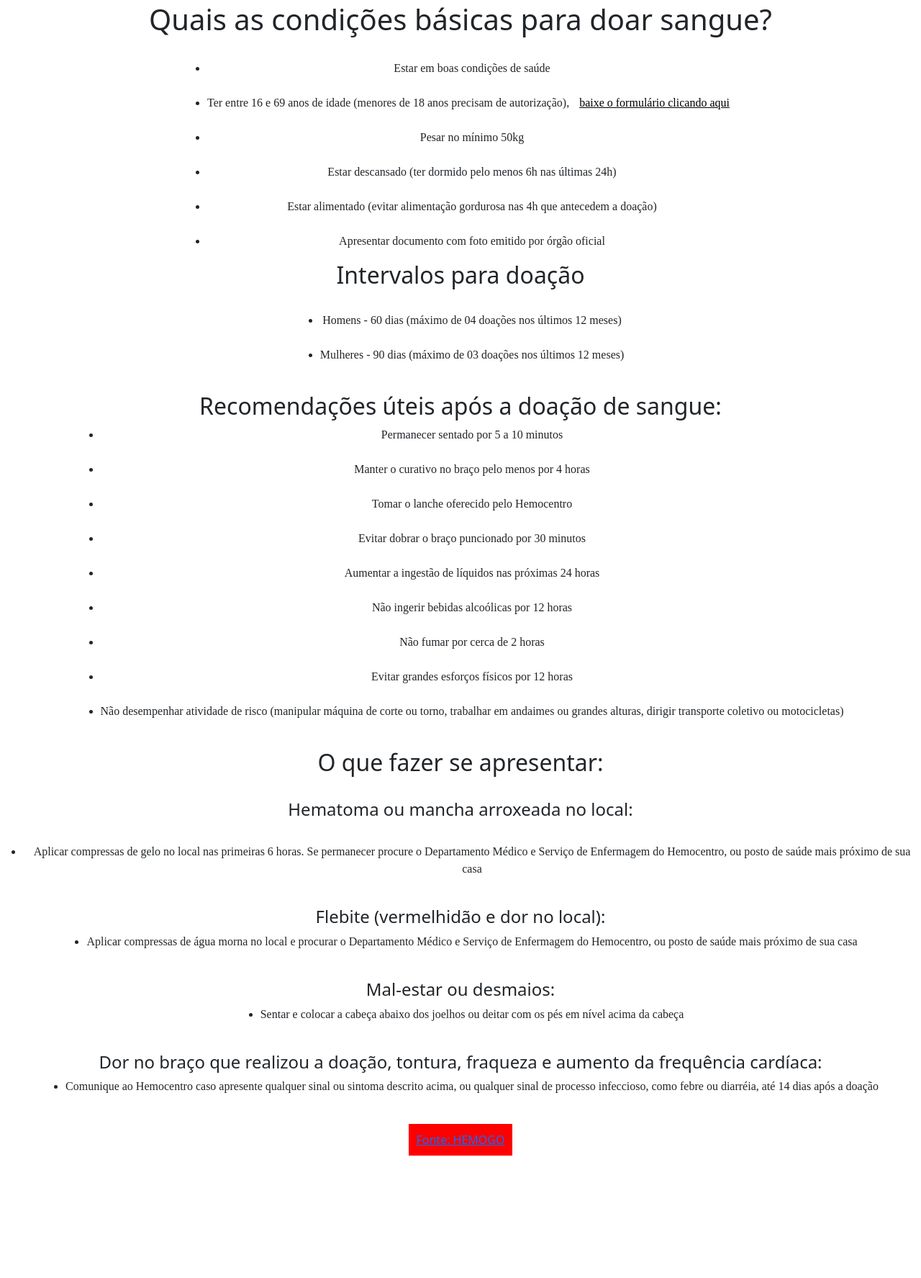
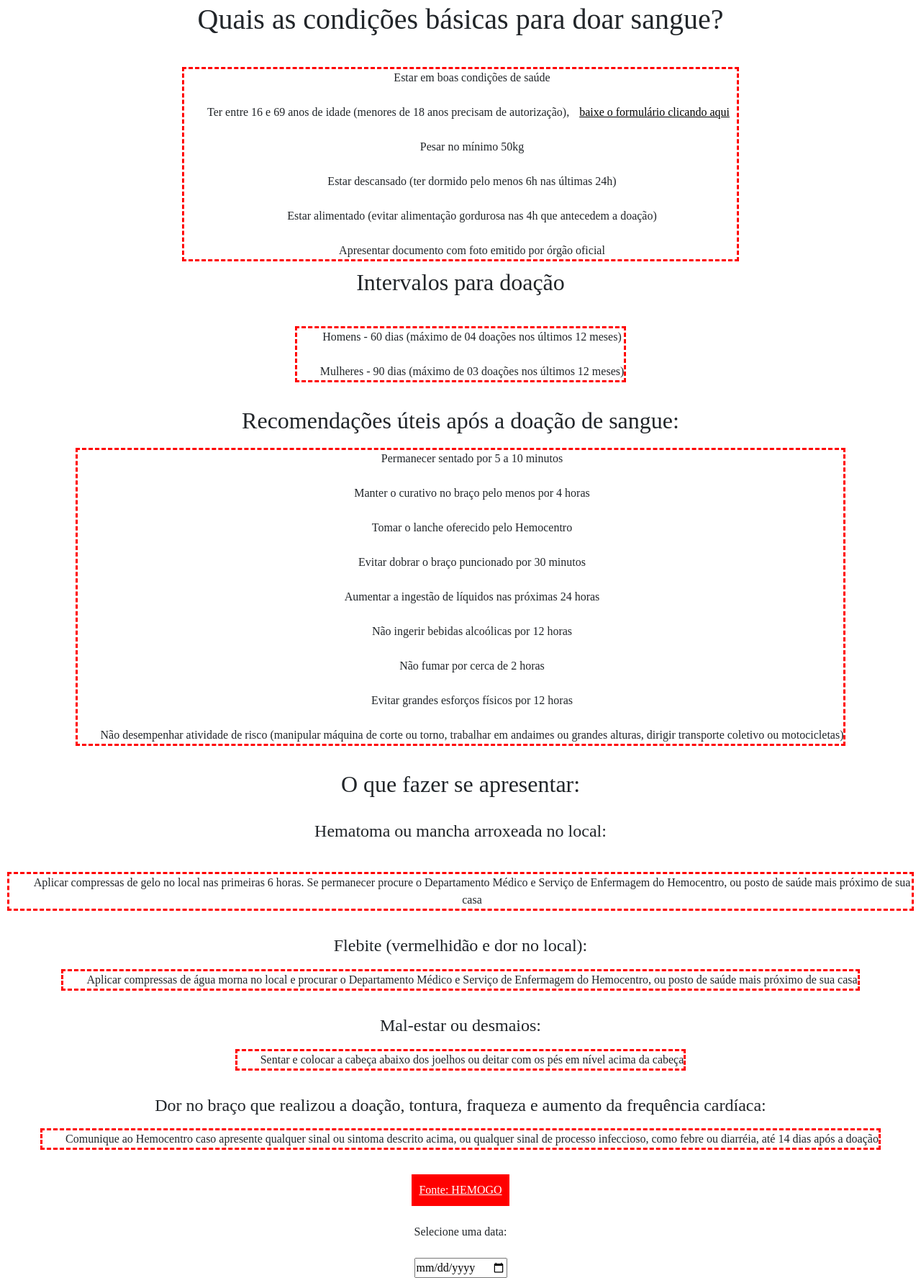
Before and after one commit to S9NT7S/Projeto-Doe-Vida, a Flask app: page /cbasico1 in a window 1280 px wide. Shown: the part 113-1888 px from the top of the page at 72% size. Before the commit the page ends 1718 px from the top, so only its background shows below. Run offline with Flask 3, Linux system fonts and the light colour scheme; parts of the project's set-up code (start-up, migrations or seed data) failed here and were passed over.

Commit message:
06/08/2026

```diff
--- a/Desktop/DoeVida/Prime/static/css/cbasico1.css
+++ b/Desktop/DoeVida/Prime/static/css/cbasico1.css
@@ -15,9 +15,24 @@
 li {
     font-size: 16px;
     font-family:'Times New Roman', Times, serif;
+    list-style-type: none;
 }
 
 .formulario {
     color: black;
     background-color: transparent;
 }
+
+ul.ulText {
+    border: dashed red;
+    margin: 10px;
+}
+
+* {
+    font-family: 'Times New Roman', Times, serif;
+}
+
+.divInput {
+    display: flex;
+    justify-content: center;
+}
--- a/Desktop/DoeVida/Prime/templates/cbasico1.html
+++ b/Desktop/DoeVida/Prime/templates/cbasico1.html
@@ -59,7 +59,7 @@
         <br>
 
         <div class="liContent">
-            <ul>
+            <ul class="ulText">
                 <li>Estar em boas condições de saúde</li>
                 <br>
                 <li>Ter entre 16 e 69 anos de idade (menores de 18 anos precisam de autorização), <a class="formulario" href="https://www.hemocentro.org.br/uploads//8039autorizacaoparamenoresdeidade2022.pdf" target="_blank">baixe o formulário clicando aqui</a></li>
@@ -81,7 +81,7 @@
         <br>
 
         <div class="liContent">
-            <ul>
+            <ul class="ulText">
                 <li>Homens - 60 dias (máximo de 04 doações nos últimos 12 meses)</li>
                 <br>
                 <li>Mulheres - 90 dias (máximo de 03 doações nos últimos 12 meses)</li>
@@ -95,7 +95,7 @@
         </div>
 
         <div class="liContent">
-            <ul>
+            <ul class="ulText">
                 <li>Permanecer sentado por 5 a 10 minutos</li>
                 <br>
                 <li>Manter o curativo no braço pelo menos por 4 horas</li>
@@ -131,7 +131,7 @@
         <br>
 
         <div class="liContent">
-            <ul>
+            <ul class="ulText">
                 <li>Aplicar compressas de gelo no local nas primeiras 6 horas. Se permanecer procure o Departamento Médico e Serviço de Enfermagem do Hemocentro, ou posto de saúde mais próximo de sua casa</li>
             </ul>
         </div>
@@ -143,7 +143,7 @@
         </div>
 
         <div class="liContent">
-            <ul>
+            <ul class="ulText">
                 <li>Aplicar compressas de água morna no local e procurar o Departamento Médico e Serviço de Enfermagem do Hemocentro, ou posto de saúde mais próximo de sua casa</li>
             </ul>
         </div>
@@ -155,7 +155,7 @@
         </div>
 
         <div class="liContent">
-            <ul>
+            <ul class="ulText">
                 <li>Sentar e colocar a cabeça abaixo dos joelhos ou deitar com os pés em nível acima da cabeça</li>
             </ul>
         </div>
@@ -167,7 +167,7 @@
         </div>
 
         <div class="liContent">
-            <ul>
+            <ul class="ulText">
                 <li>Comunique ao Hemocentro caso apresente qualquer sinal ou sintoma descrito acima, ou qualquer sinal de processo infeccioso, como febre ou diarréia, até 14 dias após a doação</li>
             </ul>
         </div>
@@ -175,7 +175,21 @@
         <br>
 
         <div class="h2title">
-            <a class="hemogo" href="https://www.hemocentro.org.br/principal.asp?edoc=conteudo&secaoid=422&subsecaoid=414&lstrod=0" target="_blank">Fonte: HEMOGO</a>
+            <a style="color: white;" class="hemogo" href="https://www.hemocentro.org.br/principal.asp?edoc=conteudo&secaoid=422&subsecaoid=414&lstrod=0" target="_blank">Fonte: HEMOGO</a>
+        </div>
+
+        <br>
+
+        <div class="divCalendar">
+            <div class="divLabel">
+                <label for="data">Selecione uma data:</label>
+            </div>
+
+            <br>
+
+            <div class="divInput">
+                <input type="date" name="data">
+            </div>
         </div>
 
     </body>
--- a/Desktop/DoeVida/Prime/templates/pagina_inicial.html
+++ b/Desktop/DoeVida/Prime/templates/pagina_inicial.html
@@ -113,6 +113,8 @@
         </div>
     </div>
 
+    <br>
+
     <canvas id="estoqueSangue" style="width: 100%"></canvas>
 
     <div class="divGrafico">
```
